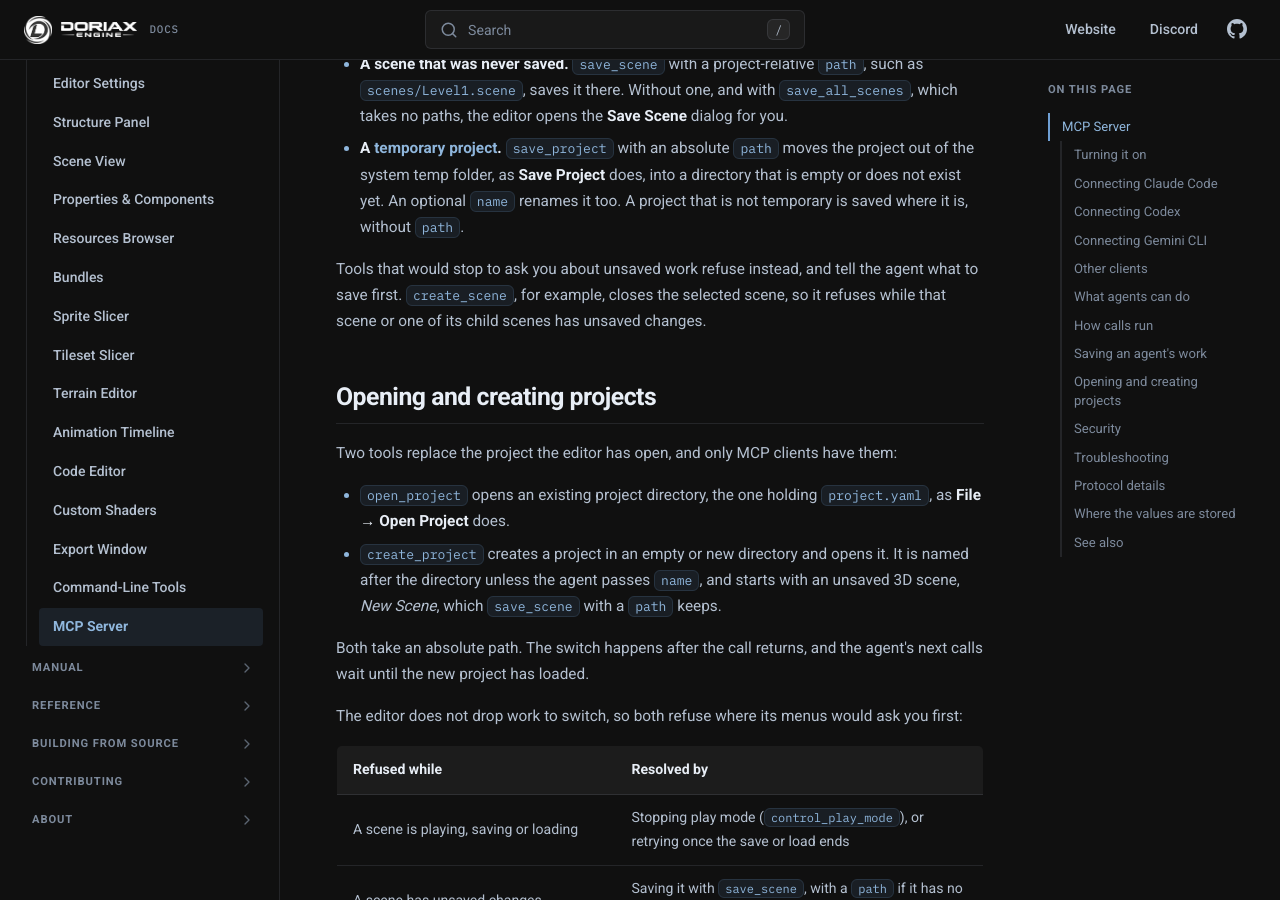
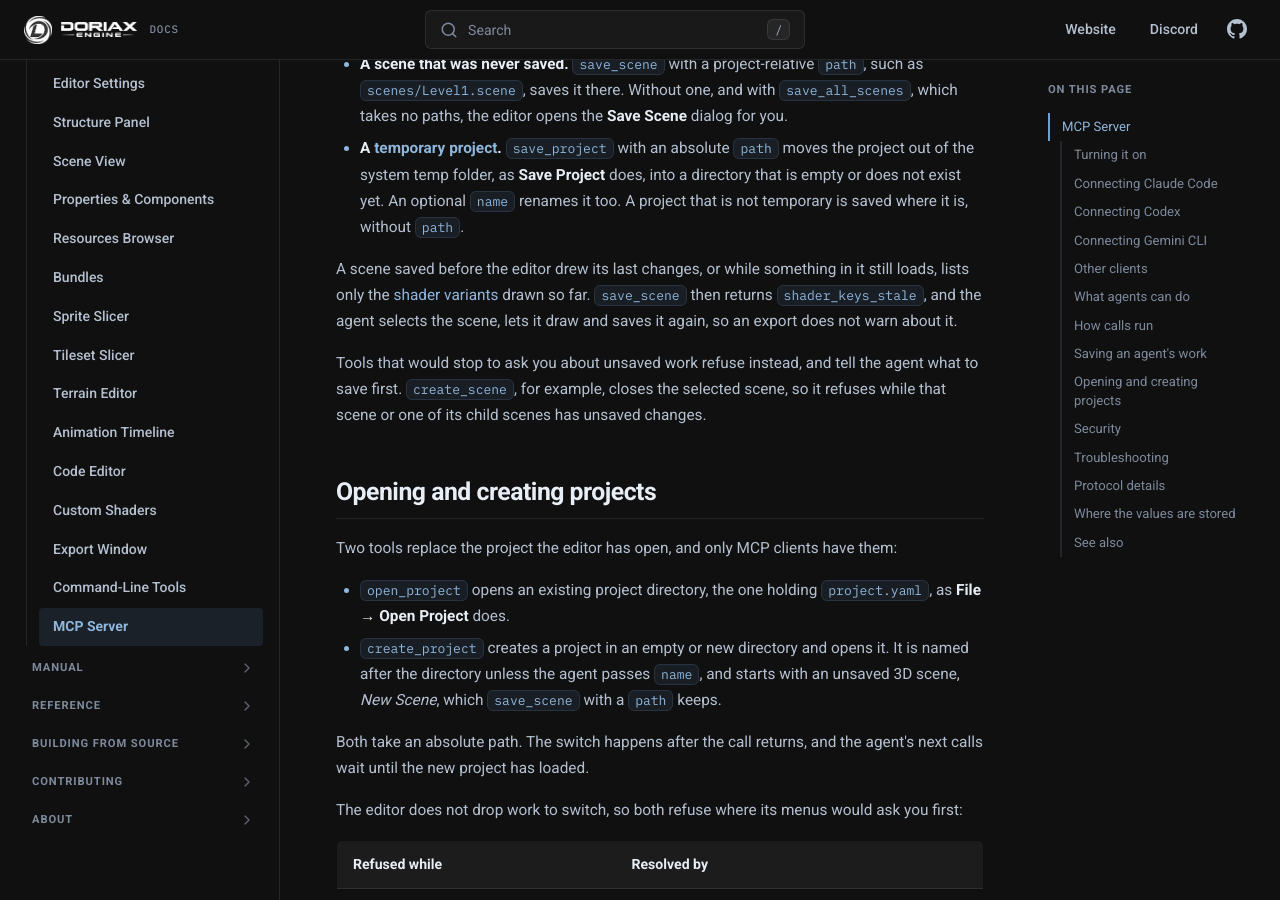
Before and after one commit to doriaxengine/doriax-docs, an MkDocs documentation site: the page built from docs/editor/mcp-server.md, in a window 1280 px wide and 900 px high, scrolled down 4926 px. Built offline with MkDocs 1.6.1, drawn with Linux system fonts in a browser that asks for light colours; comment, search, counter and statistics services are not loaded.

Commit message:
Noted that save_scene reports stale shader keys

```diff
--- a/docs/editor/mcp-server.md
+++ b/docs/editor/mcp-server.md
@@ -168,6 +168,11 @@ Two saves would need a dialog that only you can answer, so the tools take a path
   does, into a directory that is empty or does not exist yet. An optional `name` renames
   it too. A project that is not temporary is saved where it is, without `path`.
 
+A scene saved before the editor drew its last changes, or while something in it still
+loads, lists only the [shader variants](../manual/shader-variants.md) drawn so far.
+`save_scene` then returns `shader_keys_stale`, and the agent selects the scene, lets it draw
+and saves it again, so an export does not warn about it.
+
 Tools that would stop to ask you about unsaved work refuse instead, and tell the agent
 what to save first. `create_scene`, for example, closes the selected scene, so it refuses
 while that scene or one of its child scenes has unsaved changes.
```
